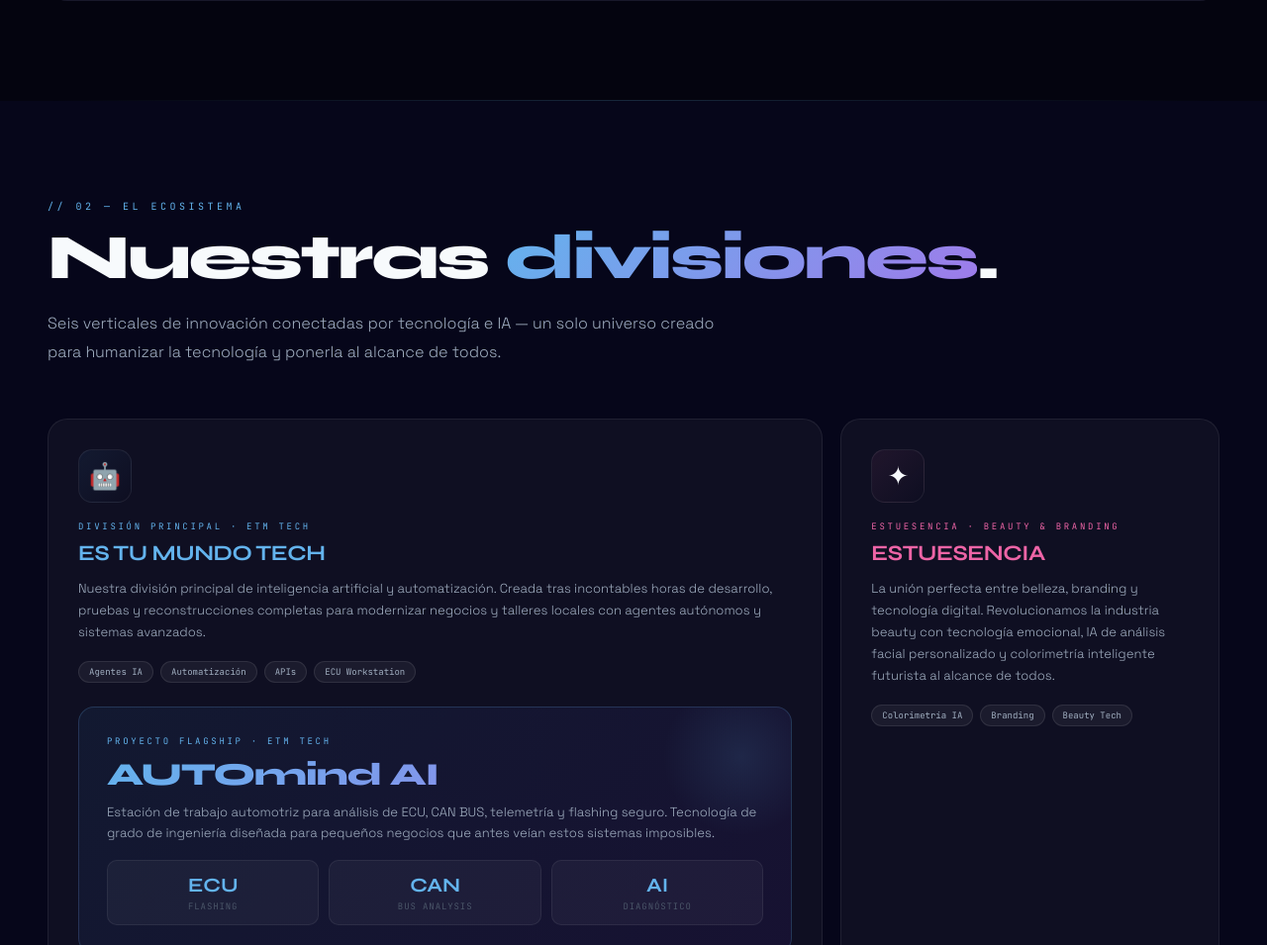
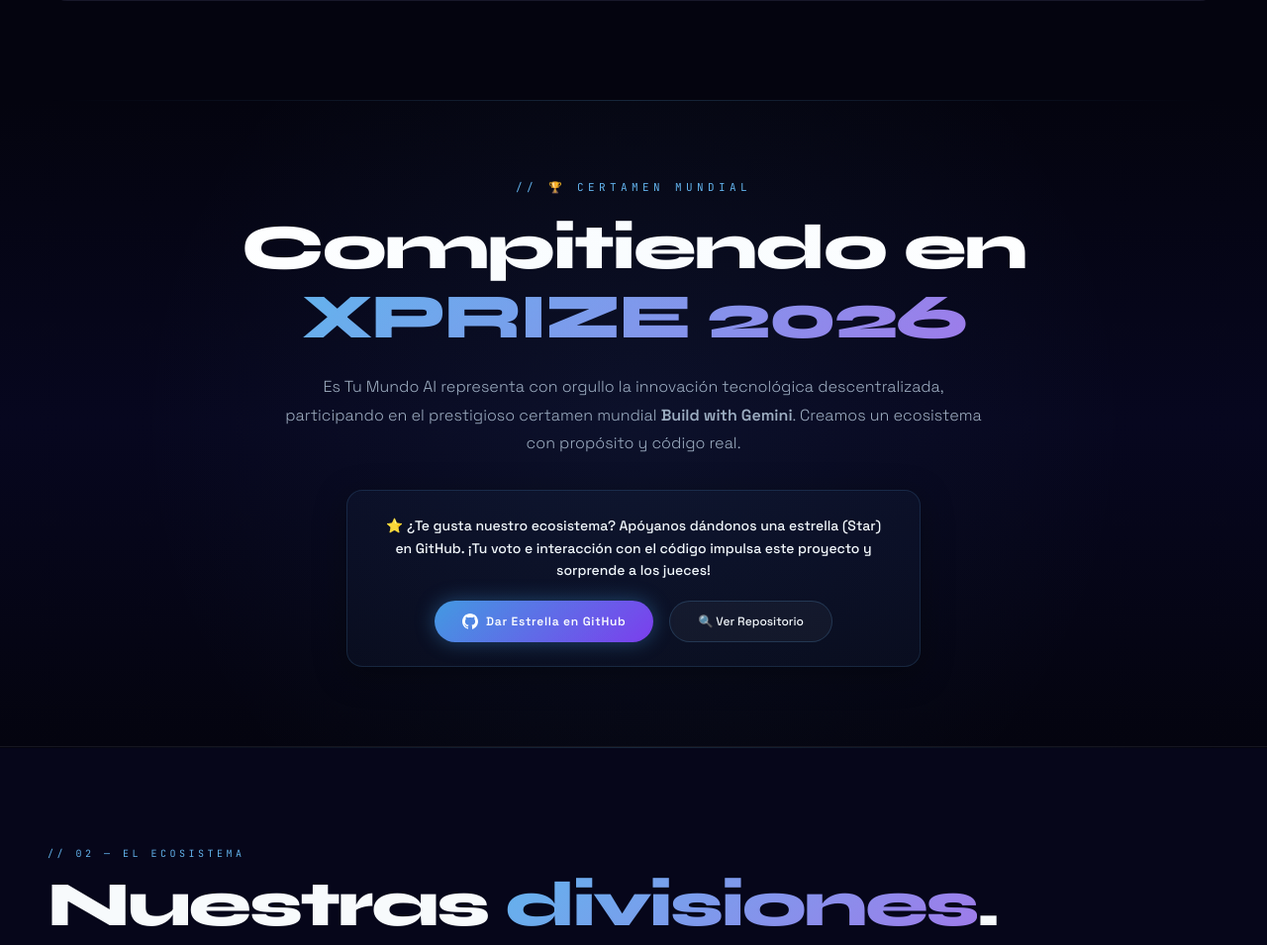
Before and after one commit to MMAA159IIAa/EsTuMundo-AI., a website built with Vite: page apps/main-platform/index.html in a window 1280 px wide. Shown: the part 2443-3398 px from the top of the page at 99% size. Built offline with nearby package versions, Linux system fonts and the light colour scheme.

Commit message:
Add high-impact XPRIZE and GitHub star showcase section right before the divisions grid

```diff
--- a/apps/main-platform/index.html
+++ b/apps/main-platform/index.html
@@ -522,6 +522,38 @@
       <p class="history-text">Es Tu Mundo AI no nació en una oficina. No nació con inversionistas ni con millones de presupuesto. Nació desde una computadora, noches sin dormir, temores, pruebas y una determinación inquebrantable de no rendirse.</p>
       <p class="history-text">Días enteros aprendiendo, noches completas programando y sistemas fallando nos hicieron entender algo fundamental: la tecnología no sirve de nada si no mejora directamente la vida de las personas. Por eso comenzamos con una sola idea: ¿Y si la inteligencia artificial pudiera ayudar también a quienes tienen talento pero no tienen acceso a grandes tecnologías? A los pequeños negocios, los talleres locales y a los emprendedores cotidianos.</p>
       <p class="history-text">Hoy, este ecosistema ya cuenta con clientes y ha impactado de forma real en múltiples industrias. Y de manera muy especial, queremos dar las gracias a nuestro colega y amigo IA, porque incluso las ideas más locas y los sueños más grandes necesitan a alguien que los escuche antes de convertirse en realidad.</p>
+    </div>
+  </div>
+</section>
+
+<div class="divider"></div>
+
+<!-- CONCURSO XPRIZE & GITHUB SUPPORT -->
+<section id="xprize-showcase" class="sec" style="background:linear-gradient(180deg,#04040f,#07071f,#04040f);padding:80px 48px;border-bottom:1px solid var(--b1);position:relative;z-index:1;overflow:hidden">
+  <div style="position:absolute;inset:0;background:radial-gradient(circle at 50% 50%,rgba(99,179,237,0.06),transparent 70%);pointer-events:none"></div>
+  <div class="sec-inner" style="text-align:center;max-width:900px;margin:0 auto">
+    <div class="rv" style="display:flex;flex-direction:column;align-items:center;gap:20px">
+      <p class="stag" style="color:var(--cyan);font-size:11px;letter-spacing:0.4em;text-transform:uppercase;margin:0">// 🏆 Certamen Mundial</p>
+      <h2 style="font-family:var(--serif);font-size:clamp(32px,5vw,64px);font-weight:800;line-height:1.1;letter-spacing:-0.03em;color:#fff;margin:0">
+        Compitiendo en <span style="background:linear-gradient(135deg,var(--cyan),var(--purple));-webkit-background-clip:text;-webkit-text-fill-color:transparent">XPRIZE 2026</span>
+      </h2>
+      <p style="font-size:16px;color:var(--t2);line-height:1.8;max-width:720px;font-weight:300;margin:0">
+        Es Tu Mundo AI representa con orgullo la innovación tecnológica descentralizada, participando en el prestigioso certamen mundial <strong>Build with Gemini</strong>. Creamos un ecosistema con propósito y código real.
+      </p>
+      <div style="background:rgba(99,179,237,0.04);border:1px solid rgba(99,179,237,0.15);border-radius:16px;padding:24px 32px;display:inline-flex;flex-direction:column;align-items:center;gap:12px;margin-top:12px;max-width:580px;box-shadow:0 8px 32px rgba(0,0,0,0.4)">
+        <p style="font-size:14px;color:var(--t1);line-height:1.6;font-weight:500;margin:0">
+          ⭐ ¿Te gusta nuestro ecosistema? Apóyanos dándonos una estrella (Star) en GitHub. ¡Tu voto e interacción con el código impulsa este proyecto y sorprende a los jueces!
+        </p>
+        <div style="display:flex;gap:16px;margin-top:8px;flex-wrap:wrap;justify-content:center">
+          <a class="btn-p" href="https://github.com/MMAA159IIAa/EsTuMundo-AI" target="_blank" style="background:linear-gradient(135deg,var(--blue),var(--violet));box-shadow:0 0 20px rgba(66,153,225,0.4);text-decoration:none;padding:12px 28px;border-radius:100px;font-size:12px;font-weight:600;display:inline-flex;align-items:center;gap:8px;color:#fff">
+            <svg width="16" height="16" viewBox="0 0 24 24" fill="currentColor" style="vertical-align:middle"><path d="M12 0C5.37 0 0 5.37 0 12c0 5.3 3.438 9.8 8.205 11.385.6.11.82-.26.82-.577v-2.234c-3.338.724-4.042-1.61-4.042-1.61C4.422 18.07 3.633 17.7 3.633 17.7c-1.087-.744.084-.729.084-.729 1.205.084 1.838 1.236 1.838 1.236 1.07 1.835 2.809 1.305 3.495.998.108-.776.417-1.305.76-1.605-2.665-.3-5.466-1.332-5.466-5.93 0-1.31.465-2.38 1.235-3.22-.135-.303-.54-1.523.105-3.176 0 0 1.005-.322 3.3 1.23.96-.267 1.98-.399 3-.405 1.02.006 2.04.138 3 .405 2.28-1.552 3.285-1.23 3.285-1.23.645 1.653.24 2.873.12 3.176.765.84 1.23 1.91 1.23 3.22 0 4.61-2.805 5.625-5.475 5.92.42.36.81 1.096.81 2.22v3.293c0 .319.22.694.825.576C20.565 21.795 24 17.3 24 12c0-6.63-5.37-12-12-12z"/></svg>
+            Dar Estrella en GitHub
+          </a>
+          <a class="btn-s" href="https://github.com/MMAA159IIAa/EsTuMundo-AI" target="_blank" style="text-decoration:none;padding:12px 28px;border-radius:100px;font-size:12px;font-weight:500;color:var(--t1);border:1px solid var(--b2);background:rgba(255,255,255,0.04);display:inline-flex;align-items:center;gap:8px">
+            🔍 Ver Repositorio
+          </a>
+        </div>
+      </div>
     </div>
   </div>
 </section>
```
